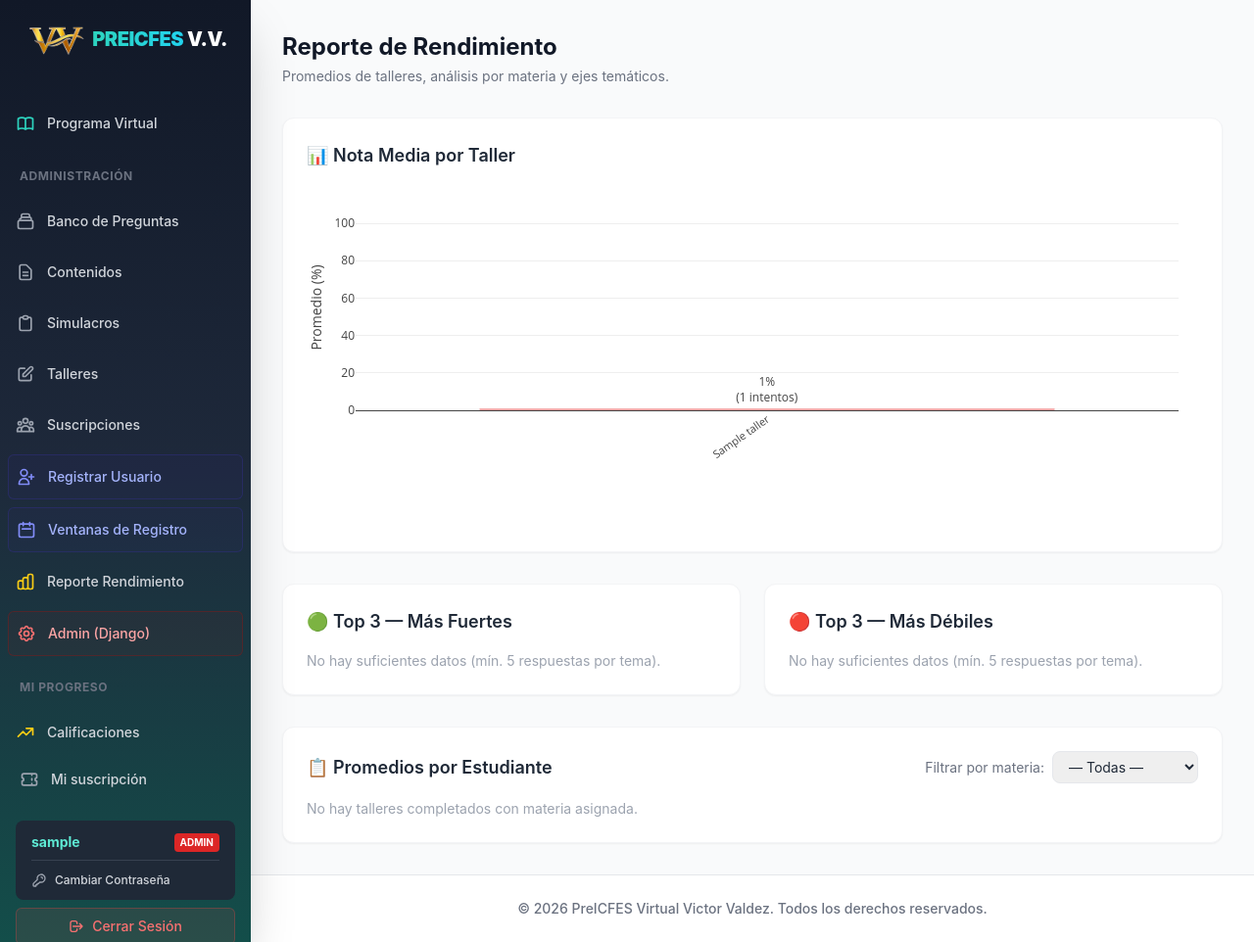
After one commit to robertbarac/preicfes-virtual, a Django app: page /evaluaciones/reporte-rendimiento/ in a window 1280 px wide. The commit adds this page. Shown: the whole page at 98% size. Run offline with Django 5.2, Linux system fonts and the light colour scheme; a user stored in the database is signed in; tables that the repository leaves empty hold one stand-in row (values such as "Sample post"); some libraries are stand-ins or nearby versions.

Commit message:
reporte de rendimiento

```diff
--- /dev/null
+++ b/evaluaciones/templates/evaluaciones/reporte_rendimiento.html
@@ -0,0 +1,159 @@
+{% extends 'base.html' %}
+{% block title %}Reporte de Rendimiento | PreICFES Virtual{% endblock %}
+
+{% block content %}
+<div class="space-y-8">
+
+  <!-- Encabezado -->
+  <div class="flex flex-col sm:flex-row sm:items-center sm:justify-between gap-4">
+    <div>
+      <h1 class="text-2xl font-bold text-gray-900">Reporte de Rendimiento</h1>
+      <p class="text-sm text-gray-500 mt-1">Promedios de talleres, análisis por materia y ejes temáticos.</p>
+    </div>
+  </div>
+
+  <!-- ── Sección 1: Gráfica nota media por taller ────────────────────────── -->
+  <div class="bg-white rounded-xl shadow-sm border border-gray-100 p-6">
+    <h2 class="text-lg font-semibold text-gray-800 mb-4">📊 Nota Media por Taller</h2>
+    {% if chart_data %}
+      <div id="chart-talleres" class="w-full" style="min-height:350px;"></div>
+    {% else %}
+      <p class="text-gray-400 text-sm">No hay datos de talleres completados aún.</p>
+    {% endif %}
+  </div>
+
+  <!-- ── Sección 2: Top / Bottom Ejes Temáticos ──────────────────────────── -->
+  <div class="grid grid-cols-1 md:grid-cols-2 gap-6">
+    <!-- Top 3 -->
+    <div class="bg-white rounded-xl shadow-sm border border-gray-100 p-6">
+      <h2 class="text-lg font-semibold text-gray-800 mb-4">🟢 Top 3 — Más Fuertes</h2>
+      {% if top_temas %}
+        <ol class="space-y-3">
+          {% for t in top_temas %}
+          <li class="flex items-center justify-between">
+            <div>
+              <p class="font-medium text-gray-800 text-sm">{{ t.tema }}</p>
+              <p class="text-xs text-gray-400">{{ t.materia }} · {{ t.total }} respuestas</p>
+            </div>
+            <span class="ml-4 inline-flex items-center px-2.5 py-0.5 rounded-full text-xs font-bold bg-green-100 text-green-800">
+              {{ t.porcentaje }}%
+            </span>
+          </li>
+          {% endfor %}
+        </ol>
+      {% else %}
+        <p class="text-gray-400 text-sm">No hay suficientes datos (mín. 5 respuestas por tema).</p>
+      {% endif %}
+    </div>
+
+    <!-- Bottom 3 -->
+    <div class="bg-white rounded-xl shadow-sm border border-gray-100 p-6">
+      <h2 class="text-lg font-semibold text-gray-800 mb-4">🔴 Top 3 — Más Débiles</h2>
+      {% if bottom_temas %}
+        <ol class="space-y-3">
+          {% for t in bottom_temas %}
+          <li class="flex items-center justify-between">
+            <div>
+              <p class="font-medium text-gray-800 text-sm">{{ t.tema }}</p>
+              <p class="text-xs text-gray-400">{{ t.materia }} · {{ t.total }} respuestas</p>
+            </div>
+            <span class="ml-4 inline-flex items-center px-2.5 py-0.5 rounded-full text-xs font-bold bg-red-100 text-red-800">
+              {{ t.porcentaje }}%
+            </span>
+          </li>
+          {% endfor %}
+        </ol>
+      {% else %}
+        <p class="text-gray-400 text-sm">No hay suficientes datos (mín. 5 respuestas por tema).</p>
+      {% endif %}
+    </div>
+  </div>
+
+  <!-- ── Sección 3: Tabla promedios por estudiante / materia ─────────────── -->
+  <div class="bg-white rounded-xl shadow-sm border border-gray-100 p-6">
+    <div class="flex flex-col sm:flex-row sm:items-center sm:justify-between gap-4 mb-4">
+      <h2 class="text-lg font-semibold text-gray-800">📋 Promedios por Estudiante</h2>
+      <!-- Filtro por materia -->
+      <form method="get" class="flex items-center gap-2">
+        <label for="filtro-materia" class="text-sm text-gray-500 whitespace-nowrap">Filtrar por materia:</label>
+        <select id="filtro-materia" name="materia" onchange="this.form.submit()"
+          class="text-sm border border-gray-200 rounded-lg px-3 py-1.5 focus:outline-none focus:ring-2 focus:ring-indigo-300">
+          <option value="">— Todas —</option>
+          {% for mat in materias %}
+            <option value="{{ mat.id }}" {% if filtro_materia_id == mat.id %}selected{% endif %}>{{ mat.nombre }}</option>
+          {% endfor %}
+        </select>
+      </form>
+    </div>
+
+    {% if tabla %}
+    <div class="overflow-x-auto">
+      <table class="min-w-full text-sm">
+        <thead>
+          <tr class="bg-gray-50 text-left text-xs font-semibold text-gray-500 uppercase tracking-wider">
+            <th class="px-4 py-3 rounded-tl-lg">Estudiante</th>
+            <th class="px-4 py-3">Materia</th>
+            <th class="px-4 py-3 text-center">Promedio</th>
+            <th class="px-4 py-3 text-center rounded-tr-lg">Talleres</th>
+          </tr>
+        </thead>
+        <tbody class="divide-y divide-gray-100">
+          {% for fila_est in tabla %}
+            {% for fila_mat in fila_est.filas %}
+            <tr class="hover:bg-gray-50 transition-colors">
+              {% if forloop.first %}
+              <td class="px-4 py-3 font-medium text-gray-900 align-top" rowspan="{{ fila_est.filas|length }}">
+                {{ fila_est.estudiante }}
+              </td>
+              {% endif %}
+              <td class="px-4 py-3 text-gray-600">{{ fila_mat.materia }}</td>
+              <td class="px-4 py-3 text-center">
+                <span class="inline-flex items-center px-2 py-0.5 rounded-full text-xs font-bold
+                  {% if fila_mat.promedio >= 70 %}bg-green-100 text-green-800
+                  {% elif fila_mat.promedio >= 50 %}bg-yellow-100 text-yellow-800
+                  {% else %}bg-red-100 text-red-800{% endif %}">
+                  {{ fila_mat.promedio }}%
+                </span>
+              </td>
+              <td class="px-4 py-3 text-center text-gray-500">{{ fila_mat.talleres }}</td>
+            </tr>
+            {% endfor %}
+          {% endfor %}
+        </tbody>
+      </table>
+    </div>
+    {% else %}
+      <p class="text-gray-400 text-sm">No hay talleres completados con materia asignada.</p>
+    {% endif %}
+  </div>
+
+</div>
+
+<!-- Plotly CDN -->
+<script src="https://cdn.plot.ly/plotly-2.27.0.min.js" charset="utf-8"></script>
+<script>
+  const raw = {{ chart_data|safe }};
+  if (raw.labels && raw.labels.length > 0) {
+    const colors = raw.values.map(v =>
+      v >= 70 ? '#22c55e' : v >= 50 ? '#eab308' : '#ef4444'
+    );
+    Plotly.newPlot('chart-talleres', [{
+      type: 'bar',
+      x: raw.labels,
+      y: raw.values,
+      text: raw.values.map((v, i) => `${v}%<br>(${raw.counts[i]} intentos)`),
+      textposition: 'outside',
+      hovertemplate: '<b>%{x}</b><br>Promedio: %{y}%<br>Intentos: %{customdata}<extra></extra>',
+      customdata: raw.counts,
+      marker: { color: colors, line: { color: '#fff', width: 1 } },
+    }], {
+      margin: { t: 20, b: 120, l: 50, r: 20 },
+      xaxis: { tickangle: -35, tickfont: { size: 11 } },
+      yaxis: { title: 'Promedio (%)', range: [0, 110] },
+      plot_bgcolor: '#ffffff',
+      paper_bgcolor: '#ffffff',
+      bargap: 0.3,
+    }, { responsive: true, displayModeBar: false });
+  }
+</script>
+{% endblock %}
--- a/evaluaciones/urls.py
+++ b/evaluaciones/urls.py
@@ -2,7 +2,7 @@ from django.urls import path
 from .views.talleres import TallerCreateView, TallerUpdateView, TallerDetailView, TallerPreguntaManageView, TallerResolverView, TallerIntentoDetailView, TallerSolucionView, TallerLecturaView, TallerListView
 from .views.simulacros import SimulacroCreateView, SimulacroUpdateView, SimulacroDetailView, SimulacroListView
 from .views.banco import PreguntaCreateView, PreguntaListView, PreguntaUpdateView
-from .views.calificaciones import MisCalificacionesView, ReporteEstudiantePDFView
+from .views.calificaciones import MisCalificacionesView, ReporteEstudiantePDFView, ReporteRendimientoView
 
 app_name = 'evaluaciones'
 
@@ -32,4 +32,5 @@ urlpatterns = [
     # Calificaciones / Reportes
     path('mis-calificaciones/', MisCalificacionesView.as_view(), name='mis_calificaciones'),
     path('reporte-pdf/<int:pk>/', ReporteEstudiantePDFView.as_view(), name='reporte_estudiante_pdf'),
+    path('reporte-rendimiento/', ReporteRendimientoView.as_view(), name='reporte_rendimiento'),
 ]
--- a/evaluaciones/views/calificaciones.py
+++ b/evaluaciones/views/calificaciones.py
@@ -171,3 +171,124 @@ class ReporteEstudiantePDFView(View):
 
         filename = f"reporte_de_notas_{nombre_base}_{ahora_str}.pdf"
         return FileResponse(buffer, as_attachment=False, filename=filename)
+
+
+# ─── Reporte de Rendimiento (Staff) ──────────────────────────────────────────
+import json
+from collections import defaultdict
+from django.db.models import Avg, Count, Sum, Max as DjMax
+from django.db.models import IntegerField
+from django.db.models.functions import Cast
+
+@method_decorator(staff_member_required, name='dispatch')
+class ReporteRendimientoView(TemplateView):
+    template_name = 'evaluaciones/reporte_rendimiento.html'
+
+    def get_context_data(self, **kwargs):
+        context = super().get_context_data(**kwargs)
+
+        # Extraer el filtro de materia desde el GET
+        filtro_materia_id = self.request.GET.get('materia')
+        try:
+            filtro_materia_id = int(filtro_materia_id) if filtro_materia_id else None
+        except (ValueError, TypeError):
+            filtro_materia_id = None
+
+        # ── 1. Promedio por taller (gráfica) ──────────────────────────────────
+        # Filtramos talleres que SI tengan materia asociada, y por filtro si existe.
+        talleres_qs = IntentoTaller.objects.filter(
+            fecha_fin__isnull=False,
+            puntaje_porcentaje__isnull=False,
+            taller__tema__materia__isnull=False
+        )
+        if filtro_materia_id:
+            talleres_qs = talleres_qs.filter(taller__tema__materia_id=filtro_materia_id)
+
+        promedios_por_taller = (
+            talleres_qs
+            .values('taller__titulo', 'taller__modulo__nombre')
+            .annotate(promedio=Avg('puntaje_porcentaje'), total=Count('id'))
+            .order_by('taller__modulo__nombre', 'taller__titulo')
+        )
+        chart_labels = [r['taller__titulo'] for r in promedios_por_taller]
+        chart_values = [round(r['promedio'], 1) for r in promedios_por_taller]
+        chart_counts = [r['total'] for r in promedios_por_taller]
+        context['chart_data'] = json.dumps({
+            'labels': chart_labels,
+            'values': chart_values,
+            'counts': chart_counts,
+        })
+
+        # ── 2. Tabla: promedio por estudiante y materia ───────────────────────
+        from curriculo.models.core import Materia
+        materias = list(Materia.objects.order_by('nombre'))
+        estudiantes = list(
+            User.objects.filter(is_staff=False, is_active=True)
+            .order_by('last_name', 'first_name')
+        )
+
+        mejores = (
+            IntentoTaller.objects
+            .filter(fecha_fin__isnull=False, puntaje_porcentaje__isnull=False)
+            .values('usuario_id', 'taller_id', 'taller__tema__materia_id',
+                    'taller__tema__materia__nombre')
+            .annotate(mejor=DjMax('puntaje_porcentaje'))
+        )
+
+        datos = defaultdict(lambda: defaultdict(list))
+        for m in mejores:
+            if m['taller__tema__materia_id']:
+                datos[m['usuario_id']][m['taller__tema__materia_id']].append(m['mejor'])
+
+        tabla = []
+        for est in estudiantes:
+            filas_materia = []
+            for mat in materias:
+                if filtro_materia_id and mat.id != filtro_materia_id:
+                    continue
+                puntajes = datos[est.id].get(mat.id, [])
+                if puntajes:
+                    filas_materia.append({
+                        'materia': mat.nombre,
+                        'promedio': round(sum(puntajes) / len(puntajes), 1),
+                        'talleres': len(puntajes),
+                    })
+            if filas_materia:
+                tabla.append({
+                    'estudiante': est.get_full_name() or est.username,
+                    'filas': filas_materia,
+                })
+
+        context['tabla'] = tabla
+        context['materias'] = materias
+        context['filtro_materia_id'] = filtro_materia_id
+
+        # ── 3. Top/Bottom 3 ejes temáticos ────────────────────────────────────
+        from ..models.talleres import RespuestaTaller
+
+        respuestas_qs = RespuestaTaller.objects.filter(pregunta__tema__isnull=False)
+        if filtro_materia_id:
+            respuestas_qs = respuestas_qs.filter(pregunta__tema__materia_id=filtro_materia_id)
+
+        aciertos_por_tema = (
+            respuestas_qs
+            .values('pregunta__tema__nombre', 'pregunta__tema__materia__nombre')
+            .annotate(total=Count('id'), correctas=Sum(Cast('es_correcta', output_field=IntegerField())))
+            .filter(total__gte=5)
+        )
+
+        temas_lista = []
+        for t in aciertos_por_tema:
+            pct = round((t['correctas'] / t['total']) * 100, 1) if t['total'] else 0
+            temas_lista.append({
+                'tema': t['pregunta__tema__nombre'],
+                'materia': t['pregunta__tema__materia__nombre'] or '—',
+                'porcentaje': pct,
+                'total': t['total'],
+            })
+
+        temas_lista.sort(key=lambda x: x['porcentaje'], reverse=True)
+        context['top_temas'] = temas_lista[:3]
+        context['bottom_temas'] = list(reversed(temas_lista[-3:])) if len(temas_lista) >= 3 else temas_lista
+
+        return context
--- a/templates/base.html
+++ b/templates/base.html
@@ -169,6 +169,16 @@
                     Ventanas de Registro
                 </a>
                 {% endif %}
+                <a href="{% url 'evaluaciones:reporte_rendimiento' %}"
+                    class="text-gray-300 hover:bg-white/10 hover:text-white group flex items-center px-2 py-3 text-sm font-medium rounded-md transition-colors">
+                    <svg class="text-yellow-400 group-hover:text-yellow-300 mr-3 flex-shrink-0 h-5 w-5" fill="none"
+                        stroke="currentColor" viewBox="0 0 24 24">
+                        <path stroke-linecap="round" stroke-linejoin="round" stroke-width="2"
+                            d="M9 19v-6a2 2 0 00-2-2H5a2 2 0 00-2 2v6a2 2 0 002 2h2a2 2 0 002-2zm0 0V9a2 2 0 012-2h2a2 2 0 012 2v10m-6 0a2 2 0 002 2h2a2 2 0 002-2m0 0V5a2 2 0 012-2h2a2 2 0 012 2v14a2 2 0 01-2 2h-2a2 2 0 01-2-2z">
+                        </path>
+                    </svg>
+                    Reporte Rendimiento
+                </a>
                 <a href="{% url 'admin:index' %}"
                     class="text-red-300 hover:bg-white/10 hover:text-red-100 group flex items-center px-2 py-3 text-sm font-medium rounded-md transition-colors mt-2 border border-red-900/50 bg-red-900/10">
                     <svg class="text-red-400 group-hover:text-red-300 mr-3 flex-shrink-0 h-5 w-5" fill="none"
```
